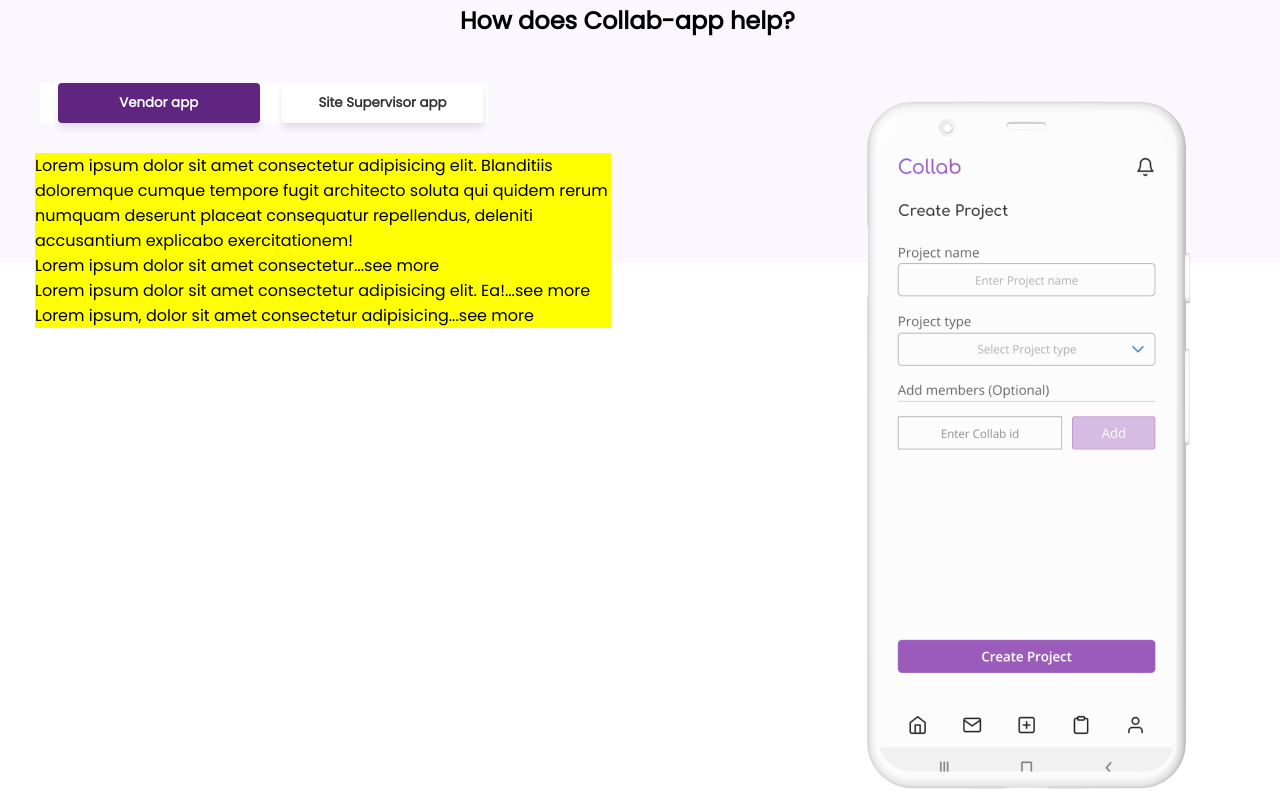
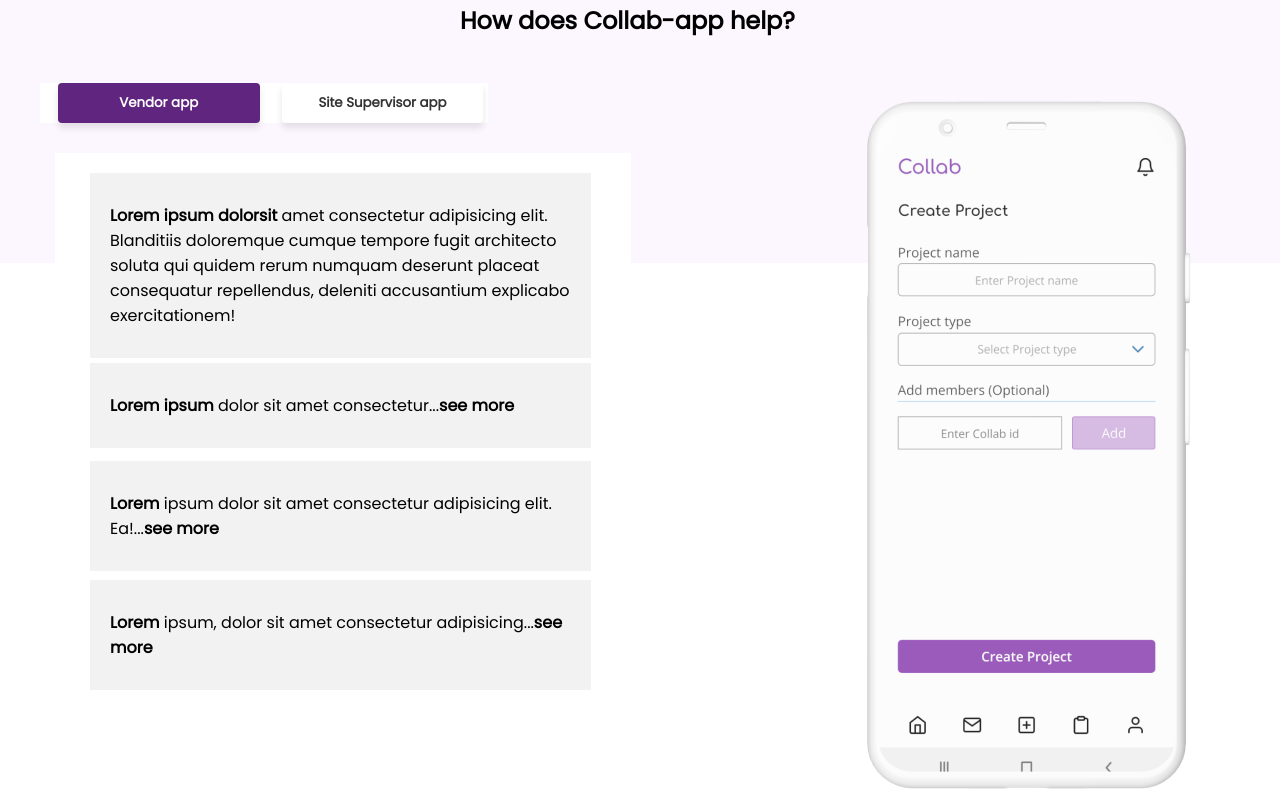
Before and after one commit to KarolinaMonkeviciute/collab-page, a website: page index.html in a window 1280 px wide. Shown: the part 982-1792 px from the top of the page. Drawn offline with Linux system fonts and the light colour scheme.

Commit message:
html element + css

```diff
--- a/css/style.css
+++ b/css/style.css
@@ -226,8 +226,44 @@
 }
 .table-background{
     width: 45%;
-    background-color: yellow;
+    background-color: #fff;
+    position: absolute;
+    left: 55px;
+    top: 190px;
+    height: 500px;
+}
+.text-content-box.first{
+    width: 80%;
+    background-color: #F2F2F2;
     position: absolute;
     left: 35px;
-    top: 190px;
+    top: 20px;
+    padding: 30px 20px;
 }
+.text-content-box.second{
+    width: 80%;
+    background-color: #F2F2F2;
+    position: absolute;
+    left: 35px;
+    top: 210px;
+    padding: 30px 20px;
+    cursor: pointer;
+}
+.text-content-box.third{
+    width: 80%;
+    background-color: #F2F2F2;
+    position: absolute;
+    left: 35px;
+    top: 308px;
+    padding: 30px 20px;
+    cursor: pointer;
+}
+.text-content-box.fourth{
+    width: 80%;
+    background-color: #F2F2F2;
+    position: absolute;
+    left: 35px;
+    top: 427px;
+    padding: 30px 20px;
+    cursor: pointer;
+}
--- a/index.html
+++ b/index.html
@@ -61,10 +61,10 @@
             <button class="app-button">Site Supervisor app</button>
         </div>
         <div class="table-background">
-            <p class="text-content">Lorem ipsum dolor sit amet consectetur adipisicing elit. Blanditiis doloremque cumque tempore fugit architecto soluta qui quidem rerum numquam deserunt placeat consequatur repellendus, deleniti accusantium explicabo exercitationem!</p>
-            <p class="text-content">Lorem ipsum dolor sit amet consectetur...see more</p>
-            <p class="text-content">Lorem ipsum dolor sit amet consectetur adipisicing elit. Ea!...see more</p>
-            <p class="text-content">Lorem ipsum, dolor sit amet consectetur adipisicing...see more</p>
+            <div class="text-content-box first"><p class="text-content"><b>Lorem ipsum dolorsit</b> amet consectetur adipisicing elit. Blanditiis doloremque cumque tempore fugit architecto soluta qui quidem rerum numquam deserunt placeat consequatur repellendus, deleniti accusantium explicabo exercitationem!</p></div>
+            <div class="text-content-box second"> <p class="text-content"><b>Lorem ipsum </b>dolor sit amet consectetur...<b>see more</b></p></div>
+            <div class="text-content-box third"><p class="text-content"><b>Lorem </b>ipsum dolor sit amet consectetur adipisicing elit. Ea!...<b>see more</b></p></div>
+            <div class="text-content-box fourth"> <p class="text-content"><b>Lorem </b>ipsum, dolor sit amet consectetur adipisicing...<b>see more</b></p></div>
         </div>
         <img class="phone-image" src="./img/Rectangle.png" alt="phone-img">
     </section>
```
